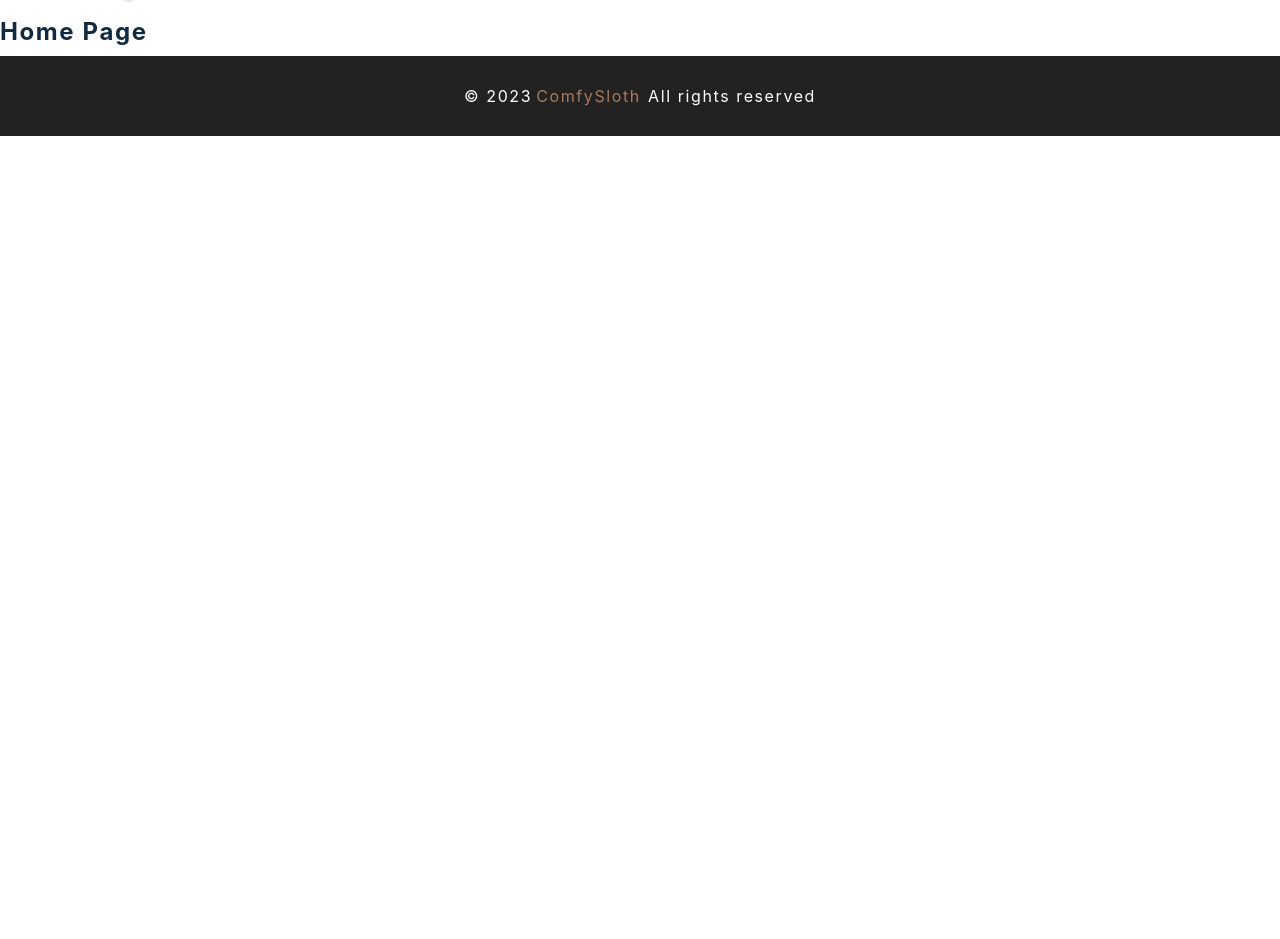
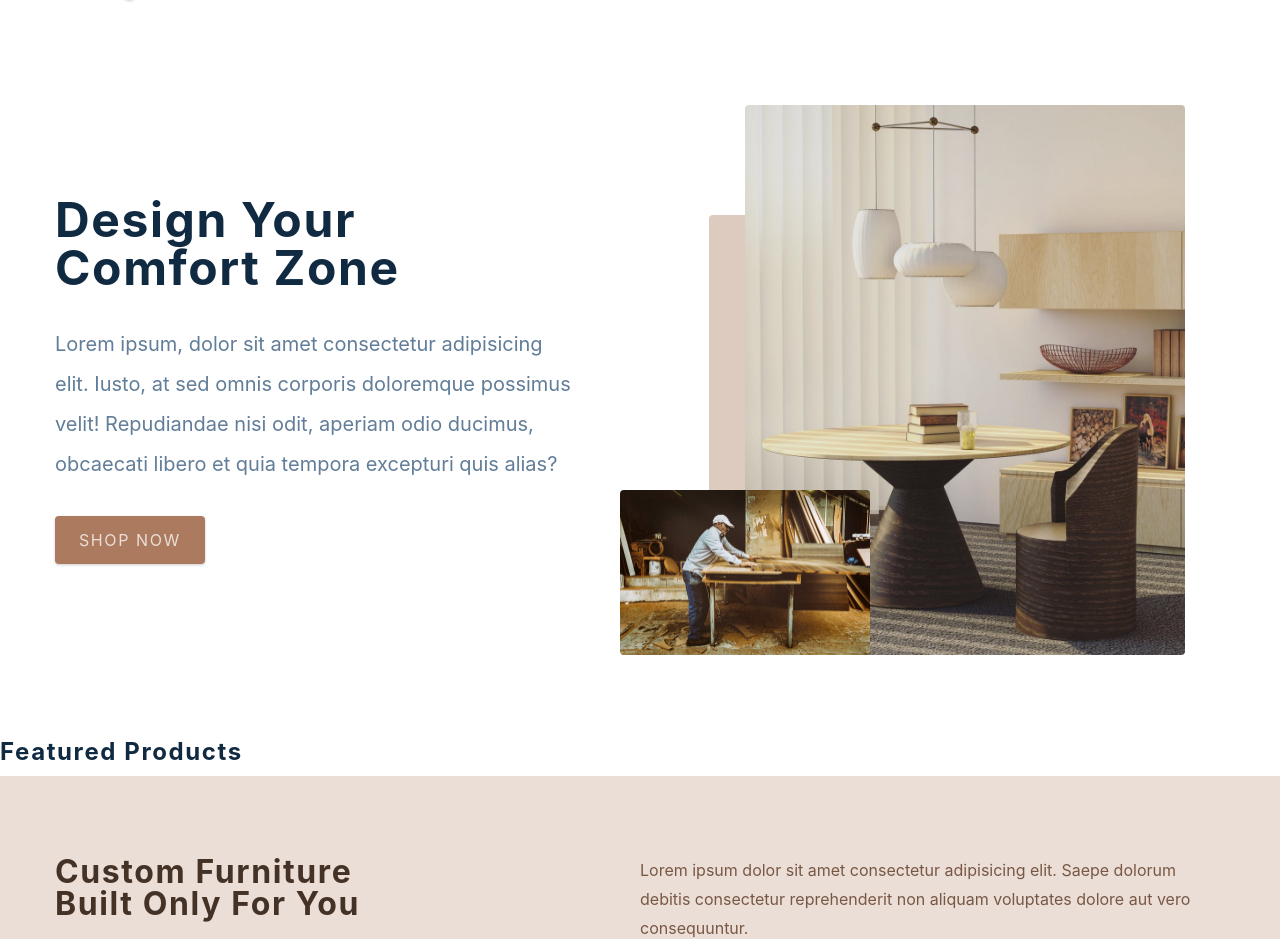
Before and after one commit to anamarijakukulj/practiceJS, a React (Create React App) app in the folder LearnReact/comfy-project/: page / in a window 1280 px wide. Shown: the part 60-999 px from the top of the page. Before the commit the page ends 800 px from the top, so only its background shows below. Built offline with nearby package versions, Linux system fonts and the light colour scheme.

Commit message:
Add components

```diff
--- a/LearnReact/comfy-project/src/pages/HomePage.js
+++ b/LearnReact/comfy-project/src/pages/HomePage.js
@@ -1,7 +1,15 @@
-import React from 'react'
-import { FeaturedProducts, Hero, Services, Contact } from '../components'
+import React from "react";
+import { FeaturedProducts, Hero, Services, Contact } from "../components";
+
 const HomePage = () => {
-  return <h4>home page</h4>
-}
+  return (
+    <main>
+      <Hero />
+      <FeaturedProducts />
+      <Services />
+      <Contact />
+    </main>
+  );
+};
 
-export default HomePage
+export default HomePage;
```
